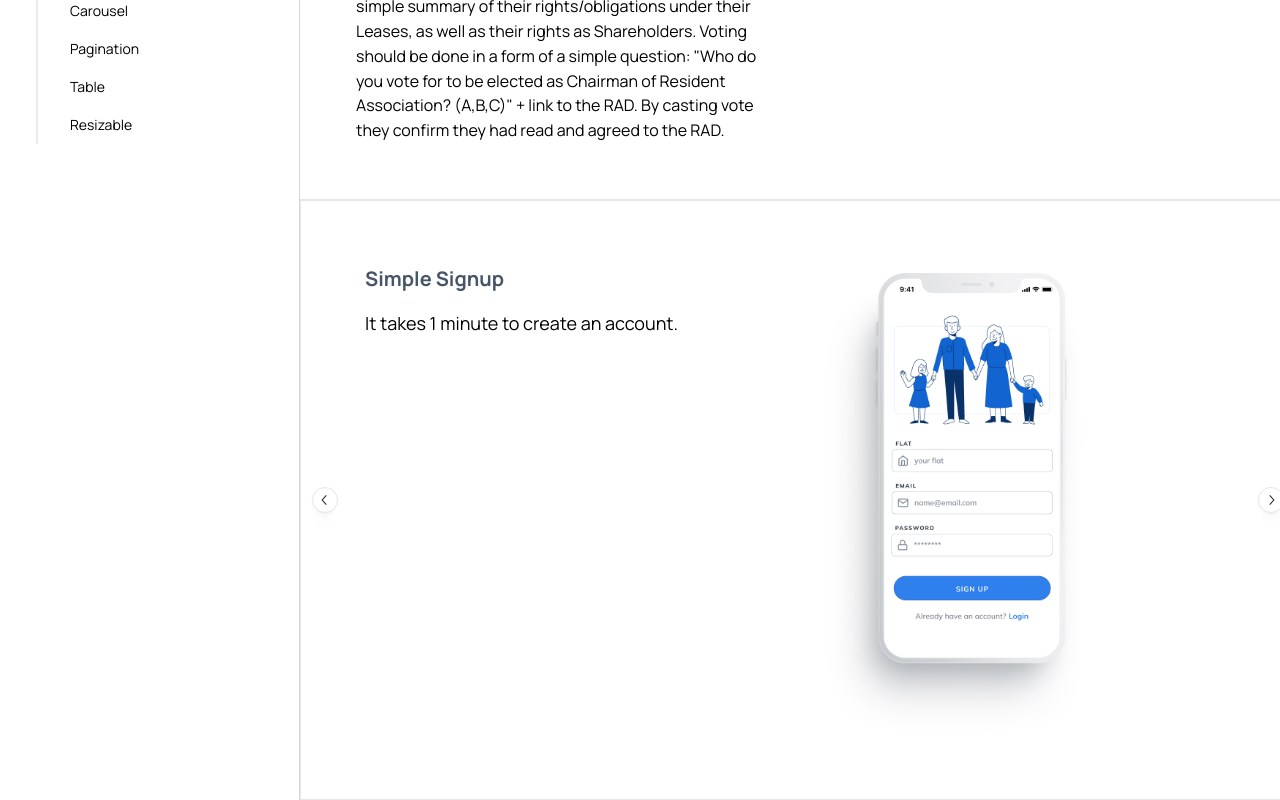
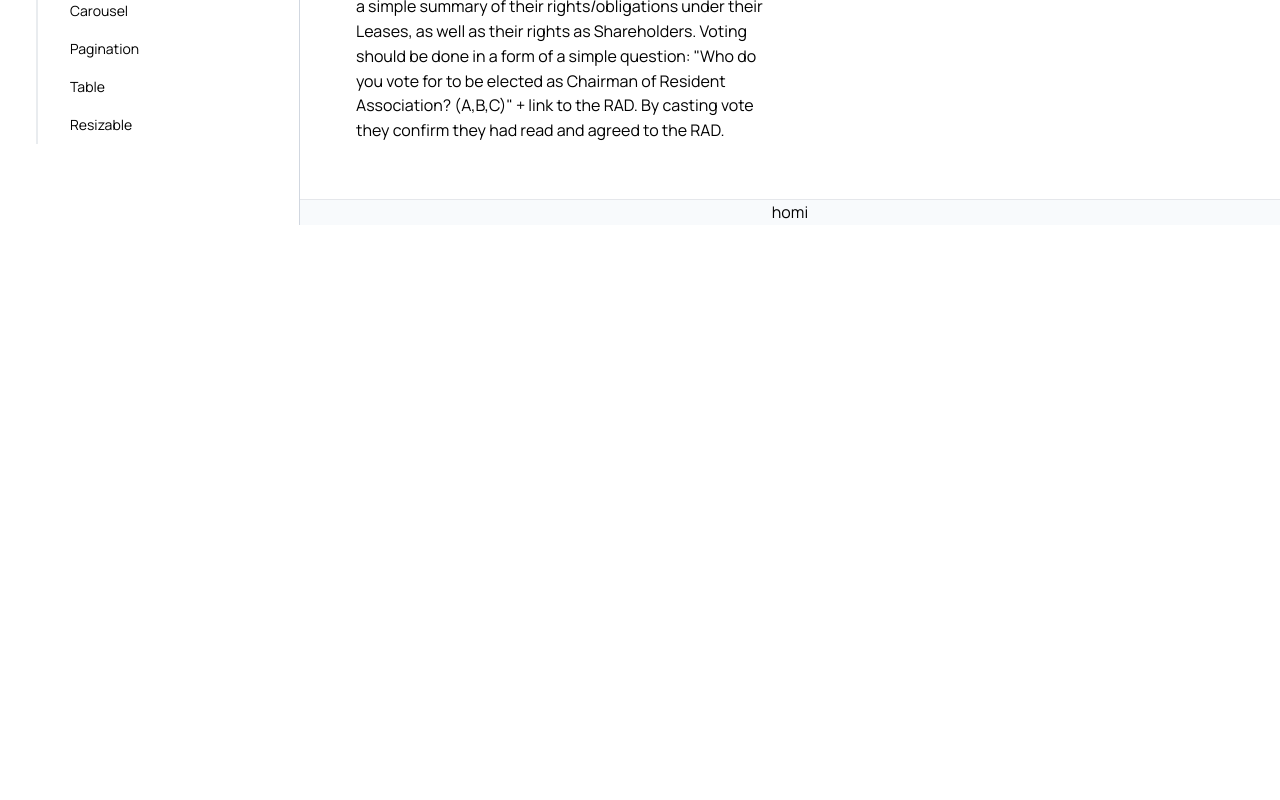
Before and after one commit to ooddaa/blog-next, a Next.js app: page /portfolio in a window 1280 px wide. Shown: the part 602-1402 px from the top of the page. After the commit the page ends 827 px from the top, so only its background shows below. Built offline with nearby package versions, Linux system fonts and the light colour scheme.

Commit message:
[Homi] v1 ok

```diff
--- a/app/portfolio/components/Projects/Homi/Homi.tsx
+++ b/app/portfolio/components/Projects/Homi/Homi.tsx
@@ -2,8 +2,11 @@ import { FeatureItem } from "./_components/FeatureItem";
 import { Carousel } from "@mantine/carousel";
 
 function Homi() {
+  return <div>homi</div>
+}
+function Homic() {
   return (
-    <div className="w-full h-full">
+    <div className="max-mobile-horizonal:w-[200px] md:w-full h-full">
       <Carousel
         height={600}
       >
--- a/app/portfolio/components/Projects/Homi/_components/FeatureItem.tsx
+++ b/app/portfolio/components/Projects/Homi/_components/FeatureItem.tsx
@@ -1,4 +1,5 @@
 import Image from "next/image"
+import { useMediaQuery } from "@mantine/hooks"
 
 interface FeatureItemProps {
   width?: number,
@@ -10,8 +11,8 @@ interface FeatureItemProps {
 }
 
 export const FeatureItem = ({ width = 308, height = 600, src, text, title, alt } : FeatureItemProps) => {
+  const isMobile = useMediaQuery("(max-width: 690px)")
   return (
-
       <div className="h-full flex flex-col md:flex-row items-center md:items-start max-sm:gap-16 pt-16 bg-white border">
           <main className="w-1/2 flex flex-col items-center justify-center md:items-start md:jusify-start space-y-4 max-md:pt-8 pl-16">
             <div className="text-xl text-slate-600 font-bold">
@@ -23,8 +24,8 @@ export const FeatureItem = ({ width = 308, height = 600, src, text, title, alt }
           </main>
         <Image
           src={src}
-          width={width}
-          height={height}
+          width={isMobile ? 200 : width}
+          height={isMobile ? 400 : height}
           alt={alt || title.toLowerCase().replace(" ", "-")}
         />
       </div>
```
